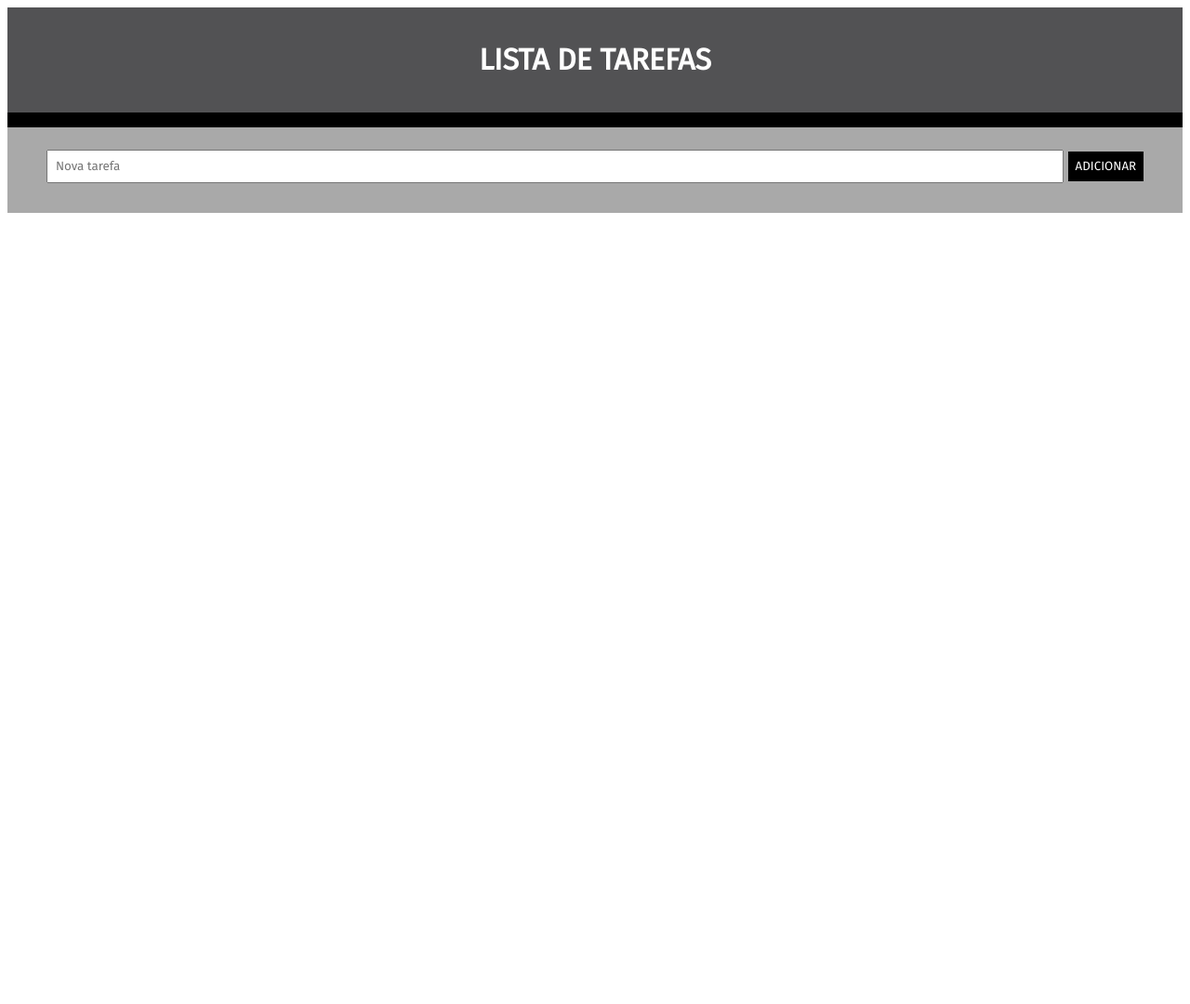
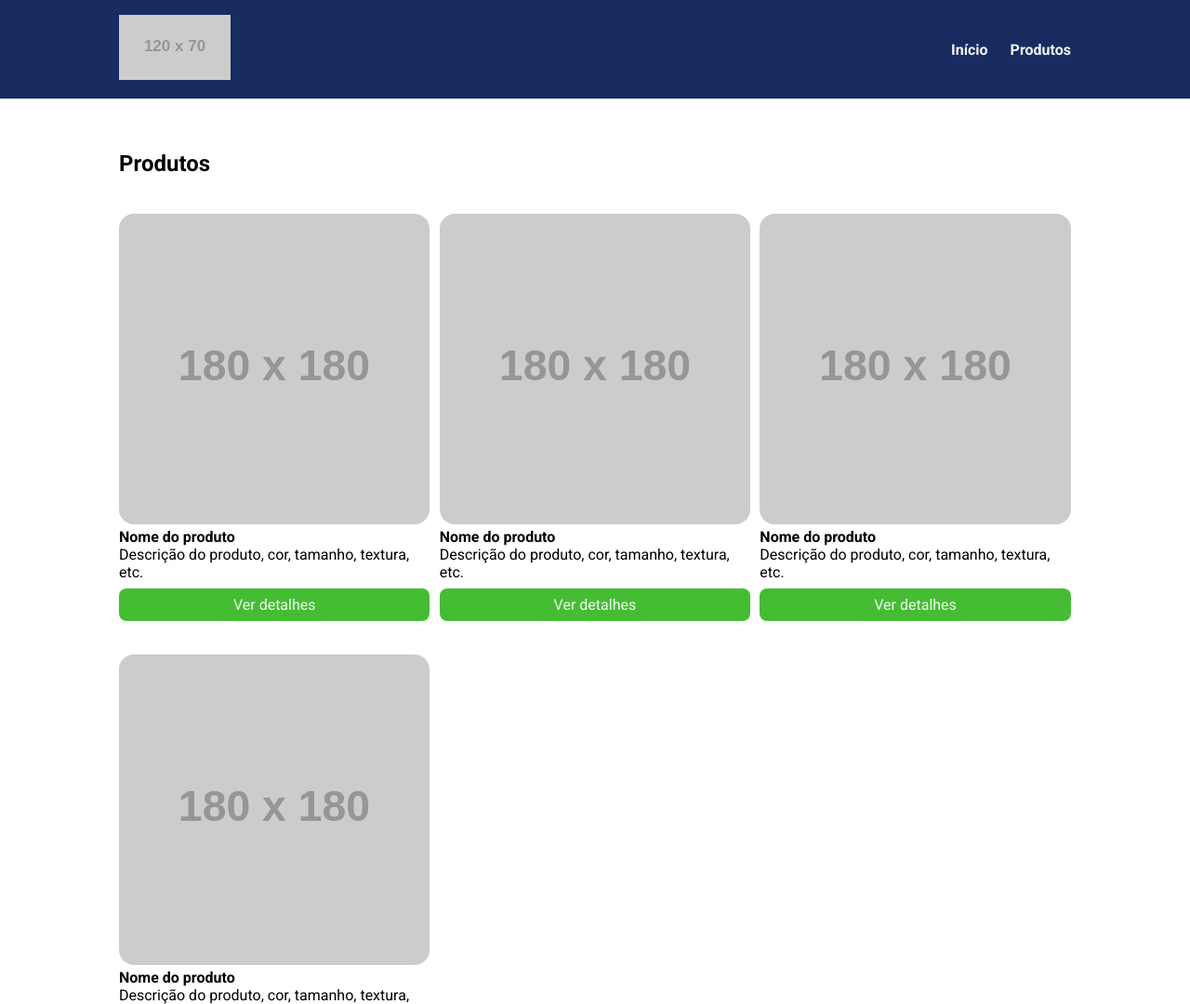
Before and after one commit to carlosebl/git, a website: page index.html in a window 1280 px wide. Shown: the top 1080 px of the page at 93% size. Before the commit the page ends 800 px from the top, so only its background shows below. Drawn offline with nearby package versions, Linux system fonts and the light colour scheme; placeholder pictures from the web are drawn by us.

Commit message:
Add files via upload

```diff
--- a/index.html
+++ b/index.html
@@ -1,28 +1,79 @@
 <!DOCTYPE html>
-<html lang="pt-br">
+<html lang="pt-BR">
 <head>
     <meta charset="UTF-8">
     <meta http-equiv="X-UA-Compatible" content="IE=edge">
     <meta name="viewport" content="width=device-width, initial-scale=1.0">
-    <title>Lista de Tarefas</title>
+    <title>Document</title>
     <link rel="preconnect" href="https://fonts.googleapis.com">
     <link rel="preconnect" href="https://fonts.gstatic.com" crossorigin>
-    <link href="https://fonts.googleapis.com/css2?family=Fira+Sans&display=swap" rel="stylesheet">
-    <link rel="stylesheet" href="main.css">
+    <link href="https://fonts.googleapis.com/css2?family=Roboto:wght@400;700&display=swap" rel="stylesheet">
+    <link rel="stylesheet" href="/build/main.css">
 </head>
 <body>
     <header>
-        <h1>Lista de Tarefas</h1>
+        <div class="container">
+            <div class="branding">
+                <img src="https://via.placeholder.com/120x70" />
+            </div>
+            <nav>
+                <ul class="menu">
+                    <li>
+                        <a href="#">Início</a>
+                    </li>
+                    <li>
+                        <a href="#">Produtos</a>
+                    </li>
+                </ul>
+            </nav>
+        </div>
     </header>
-    <div>
-        <form>
-            <input type="text" id="nova-tarefa" required placeholder="Nova tarefa" />
-            <button type="submit">Adicionar</button>
-        </form>
-        <ul>
-        </ul>
-    </div>
-    <script src="https://code.jquery.com/jquery-3.6.4.min.js"></script>
-    <script src="main.js"></script>
+    <section>
+        <div class="container">
+            <h2>Produtos</h2>
+            <ul class="products">
+                <li class="product-item">
+                    <img src="https://via.placeholder.com/180x180" />
+                    <h4>Nome do produto</h4>
+                    <p>
+                        Descrição do produto, cor, tamanho, textura, etc.
+                    </p>
+                    <a href="#" class="product-button">
+                        Ver detalhes
+                    </a>
+                </li>
+                <li class="product-item">
+                    <img src="https://via.placeholder.com/180x180" />
+                    <h4>Nome do produto</h4>
+                    <p>
+                        Descrição do produto, cor, tamanho, textura, etc.
+                    </p>
+                    <a href="#" class="product-button">
+                        Ver detalhes
+                    </a>
+                </li>
+                <li class="product-item">
+                    <img src="https://via.placeholder.com/180x180" />
+                    <h4>Nome do produto</h4>
+                    <p>
+                        Descrição do produto, cor, tamanho, textura, etc.
+                    </p>
+                    <a href="#" class="product-button">
+                        Ver detalhes
+                    </a>
+                </li>
+                <li class="product-item">
+                    <img src="https://via.placeholder.com/180x180" />
+                    <h4>Nome do produto</h4>
+                    <p>
+                        Descrição do produto, cor, tamanho, textura, etc.
+                    </p>
+                    <a href="#" class="product-button">
+                        Ver detalhes
+                    </a>
+                </li>
+            </ul>
+        </div>
+    </section>
 </body>
 </html>
--- /dev/null
+++ b/source/config/cores.scss
@@ -0,0 +1,4 @@
+$corPrincipal: #f5f6fa;
+$corSecundaria: #182C61;
+$corBotao: #44bd32;
+$corHover: #4cd137;
--- /dev/null
+++ b/source/config/reset.scss
@@ -0,0 +1,6 @@
+* {
+    margin: 0;
+    padding: 0;
+    box-sizing: border-box;
+    font-family: Roboto, sans-serif;
+}
--- /dev/null
+++ b/source/main.scss
@@ -0,0 +1,30 @@
+@use 'config/reset';
+@use 'secoes/header';
+@use 'secoes/section';
+
+.container {
+    max-width: 1024px;
+    width: 100%;
+    margin: 0 auto;
+}
+
+@media screen and (max-width: 1023px) {
+    .container {
+        max-width: 80%;
+    }
+
+    .products {
+        grid-template-columns: repeat(2, 48.5%);
+        column-gap: 3%;
+    }
+}
+
+@media screen and (max-width: 767px) {
+    .products {
+        display: block;
+    }
+
+    .product-item  {
+        margin-bottom: 32px;
+    }
+}
--- /dev/null
+++ b/source/secoes/header.scss
@@ -0,0 +1,33 @@
+@use '../config/cores';
+
+li {
+    list-style: none;
+}
+
+header {
+    background-color: cores.$corSecundaria;
+    position: sticky;
+    top: 0;
+    left: 0;
+
+    .container {
+        display: flex;
+        justify-content: space-between;
+        align-items: center;
+        padding: 16px 0;
+    }
+}
+
+.menu {
+    display: flex;
+
+    li {
+        font-weight: bold;
+        margin-left: 24px;
+
+        a {
+            color: cores.$corPrincipal;
+            text-decoration: none;
+        }
+    }
+}
--- /dev/null
+++ b/source/secoes/section.scss
@@ -0,0 +1,34 @@
+@use '../config/cores';
+
+section {
+    padding: 56px 0;
+}
+
+.products {
+    margin-top: 40px;
+    display: grid;
+    grid-template-columns: repeat(3, 32.66%);
+    column-gap: 1%;
+    row-gap: 4%;
+    width: 100%;
+}
+
+.product-item img {
+    width: 100%;
+    border-radius: 16px;
+}
+
+.product-button {
+    display: block;
+    background-color: cores.$corBotao;
+    color: cores.$corPrincipal;
+    text-align: center;
+    padding: 8px 0;
+    border-radius: 8px;
+    margin-top: 8px;
+    text-decoration: none;
+
+    &:hover {
+        background-color: cores.$corHover;
+    }
+}
```
Also changed, not shown: package.json (added, +15 -0 lines), build/main.css (added), 2 other files.
